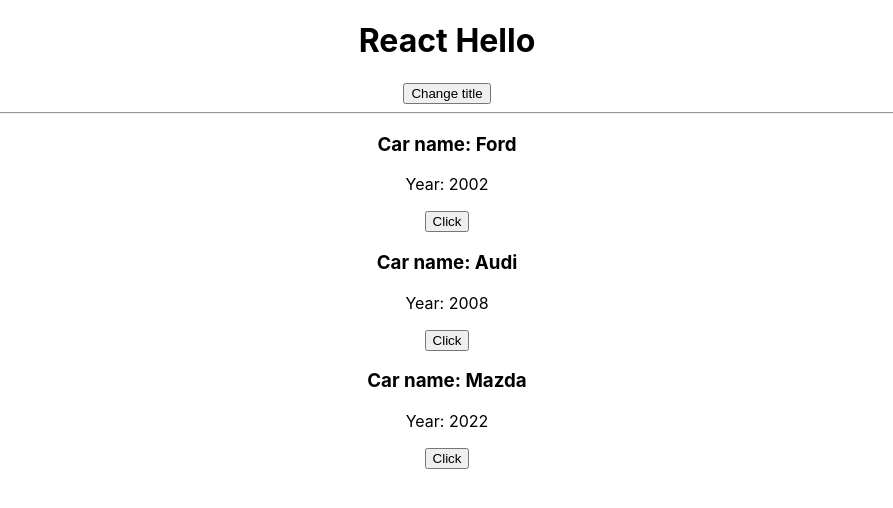
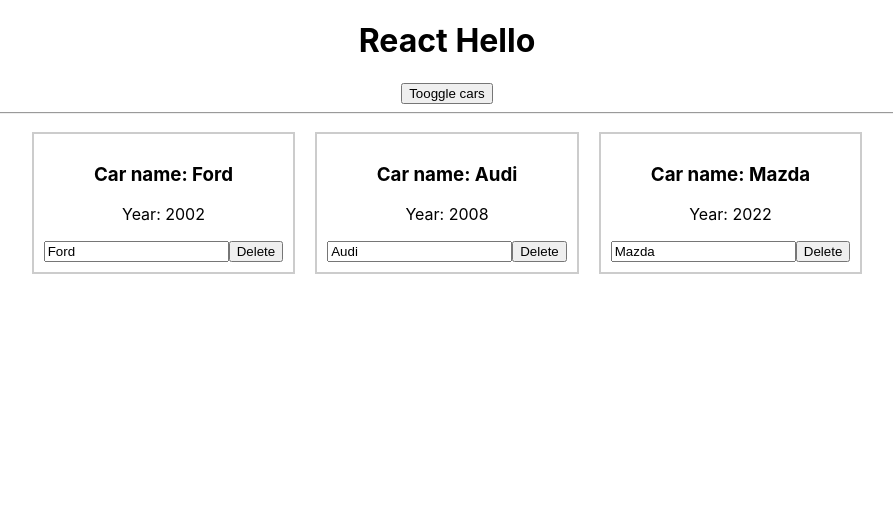
Before and after one commit to kravtsovRoman/react_v.2, a React (Create React App) app: page / in a window 1280 px wide. Shown: the top 508 px of the page, without its empty margins (193-1086 px from the left). Built offline with nearby package versions, Linux system fonts and the light colour scheme.

Commit message:
dinamic props

```diff
--- a/src/App.js
+++ b/src/App.js
@@ -10,36 +10,54 @@
       {name: 'Audi', year: '2008'},
       {name: 'Mazda', year: '2022'}
     ],
-    pageTitle: 'React Hello'
+    pageTitle: 'React Hello',
+    showCars: true
   };
 
 
-  handleClick = (newTitle, newTitle2) => {
-    newTitle2 = newTitle2 || '';
+  toggleCarsHandler = () => {
     this.setState({
-      pageTitle: newTitle + newTitle2
+      showCars: !this.state.showCars
     })
   };
 
+  onChangeName = (name, index) => {
+    const car = this.state.cars[index];
+    car.name = name;
+    const cars = [...this.state.cars];
+    cars[index] = car;
+    this.setState({cars});
+
+  };
+
+  deleteHandler(index) {
+    const cars = [...this.state.cars];
+    cars.splice(index, 1);
+    this.setState({cars});
+  };
+
   render() {
-    const cars = this.state.cars;
+
+    let cars = null;
+
+    if(this.state.showCars) {
+      cars = this.state.cars.map((car, i) => {
+        return <Car
+          key={i}
+          name={car.name}
+          year={car.year}
+          onDelete={this.deleteHandler.bind(this, i)}
+          onChangeName={(e) => this.onChangeName(e.target.value, i)}
+        />
+      })
+    }
 
     return (
       <div className="App" >
-        <h1>
-          {this.state.pageTitle}
-        </h1>
-        <button onClick={this.handleClick.bind(this, 'Changed!')}>Change title</button>
+        <h1>{this.state.pageTitle}</h1>
+        <button onClick={this.toggleCarsHandler}>Tooggle cars</button>
           <hr/>
-        {
-          cars.map((item, i) => {
-          return <Car
-            key={i}
-            name={item.name}
-            year={item.year}
-            onChangeTitle={this.handleClick.bind(this, item.name, item.year)}
-          />
-        })}
+        { cars }
       </div>
     );
   }
--- a/src/Car/Car.js
+++ b/src/Car/Car.js
@@ -1,10 +1,16 @@
 import React from 'react';
 
 const car = (props) => (
-  <div>
+  <div style={{
+    border: '2px solid #ccc',
+    margin: '10px',
+    display: 'inline-block',
+    padding: '10px'
+  }}>
     <h3>Car name: {props.name}</h3>
     <p>Year: {props.year}</p>
-    <button onClick={props.onChangeTitle}>Click</button>
+    <input type="text" onChange={props.onChangeName} value={props.name}/>
+    <button onClick={props.onDelete}>Delete</button>
   </div>
 );
 
```
